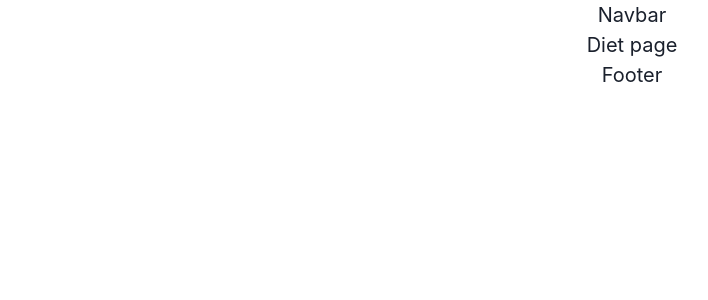
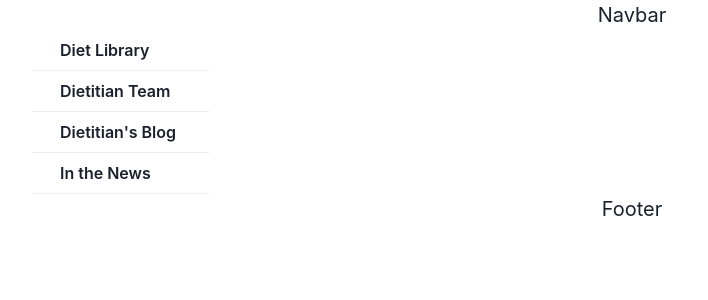
Before and after one commit to Susmita549/MyNetDiary_Clone, a React (Create React App) app in the folder Frontend/: page /diets in a window 1280 px wide. Shown: the top 300 px of the page, without its empty margins (8-716 px from the left). Built offline with nearby package versions, Linux system fonts and the light colour scheme.

Commit message:
updated diet file

```diff
--- a/Frontend/package.json
+++ b/Frontend/package.json
@@ -3,6 +3,7 @@
   "version": "0.1.0",
   "private": true,
   "dependencies": {
+    "@chakra-ui/icons": "^2.0.4",
     "@chakra-ui/react": "^2.2.4",
     "@emotion/react": "^11.9.3",
     "@emotion/styled": "^11.9.3",
@@ -14,6 +15,7 @@
     "react": "^18.2.0",
     "react-dom": "^18.2.0",
     "react-icons": "^3.11.0",
+    "react-redux": "^8.0.2",
     "react-router-dom": "^6.3.0",
     "react-scripts": "5.0.1",
     "redux": "^4.2.0",
--- a/Frontend/src/pages/Diets.jsx
+++ b/Frontend/src/pages/Diets.jsx
@@ -1,7 +1,182 @@
-import React from 'react';
+import { AddIcon, MinusIcon } from "@chakra-ui/icons";
+import {
+  Accordion,
+  AccordionButton,
+  AccordionIcon,
+  AccordionItem,
+  AccordionPanel,
+  Box,
+  Container,
+  Flex,
+  Heading,
+  Text,
+  Grid,
+  textDecoration,
+} from "@chakra-ui/react";
+import React, { useRef } from "react";
+import { useEffect } from "react";
+import { useState } from "react";
+import { useDispatch, useSelector } from "react-redux";
+import { useLocation, useParams, Link, useNavigate } from "react-router-dom";
+
 
 const Diets = () => {
-  return <div>Diet page</div>;
+  const [porductsData, setProductsData] = useState([]);
+  const [selected, setSelected] = useState("");
+
+  const sideMenu = [
+
+    {
+      category: "Diet Library",
+      path: "diet-library",
+      subCategory: [
+        {
+          subpath: "fresh-fruits",
+          item: "Calorie Counting",
+        },
+        {
+          subpath: "exotic-fruits",
+          item: "Low-Carb Diet",
+        },
+        {
+          subpath: "fruit-combos",
+          item: "Keto Diet",
+        },
+        {
+          subpath: "fruit-combos",
+          item: "High-Protein Diet",
+        },
+        {
+          subpath: "fruit-combos",
+          item: "Low-Fat Diet",
+        },
+        {
+          subpath: "fruit-combos",
+          item: "Mediterranean Diet",
+        },
+        {
+          subpath: "fruit-combos",
+          item: "Vegetarian Diet",
+        },
+        {
+          subpath: "fruit-combos",
+          item: "Vegan Diet",
+        },
+      ],
+    },
+    {
+      category: "Dietitian Team",
+      path: "dietitian-team",
+
+    },
+    {
+      category: "Dietitian's Blog",
+      path: "dietitians-blog",
+    },
+    {
+      category: "In the News",
+      path: "in-the-news",
+    },
+  ];
+  return (
+    <Box p={"0 40px"}>
+
+      <Flex>
+        <Box width={"220px"} pr="10px">
+          <Accordion allowToggle>
+            {sideMenu.map((item) => (
+              <AccordionItem
+                key={item.category}
+                border={"none"}
+                borderBottom={"1px solid #eee"}
+              >
+                {({ isExpanded }) => (
+                  <>
+                    <h2>
+                      <AccordionButton>
+                        {/* {isExpanded ? (
+                          <MinusIcon fontSize="12px" color={"#4fbb90"} />
+                        ) : (
+                          <AddIcon fontSize="12px" color={"#4fbb90"} />
+                        )} */}
+                        <Box
+                          flex="1"
+                          textAlign="left"
+                          ml={3}
+                          fontSize={"16px"}
+                          fontWeight={600}
+                          _hover={
+                            {color:"#4fbb90"}
+                          }
+                          // onClick={() => {
+
+                          //   setLinkTag(` > ${item.category}`);
+                          //   setSelected(item.subCategory[0].item);
+                          //   navigate(
+                          //     `/products/${item.path}/${item.subCategory[0]?.subpath}`
+                          //   );
+                          //   preTag.current = ` > ${item.category}`;
+                          // }}
+                          cursor="pointer"
+                        >
+
+                          {item.category}
+
+                        </Box>
+                      </AccordionButton>
+                    </h2>
+                    {item?.subCategory && item?.subCategory.map((subItem) => (
+
+                      <AccordionPanel
+                        key={subItem.item}
+                        pb={2}
+                        fontSize="14px"
+                        textAlign={"left"}
+                        ml={2}
+                        border={"1px solid #eee"}
+                        borderLeft={"none"}
+                        // onClick={() => {
+                        //   // subItem.getProduct(subItem.item);
+                        //   setLinkTag(` > ${item.category}`);
+                        //   setSelected(subItem.item);
+                        //   navigate(`/products/${item.path}/${subItem.subpath}`);
+                        // }}
+                        cursor="pointer"
+                      >
+                        <Flex
+                          alignItems={"center"}
+                          justifyContent="left"
+                          gap={3}
+                        >
+                          <i className="fa-solid fa-angle-right"></i>{" "}
+                          <Text>{subItem.item}</Text>
+                        </Flex>
+                      </AccordionPanel>
+
+                    ))}
+                  </>
+                )}
+              </AccordionItem>
+            ))}
+          </Accordion>
+        </Box>
+        <Box width={"100%"} pl="10px">
+
+          <Grid
+            width={"100%"}
+            // border={"1px solid orange"}
+            templateColumns="repeat(2, 1fr)"
+            gap={4}
+          >
+            {porductsData?.map((product) => (
+              <Box key={product.id}>{"right side"}</Box>
+            ))}
+          </Grid>
+        </Box>
+      </Flex>
+    </Box>
+  );
 };
 
+
 export default Diets;
```
Also changed, not shown: 1 other file (tests, documents, lock files or other folders).
